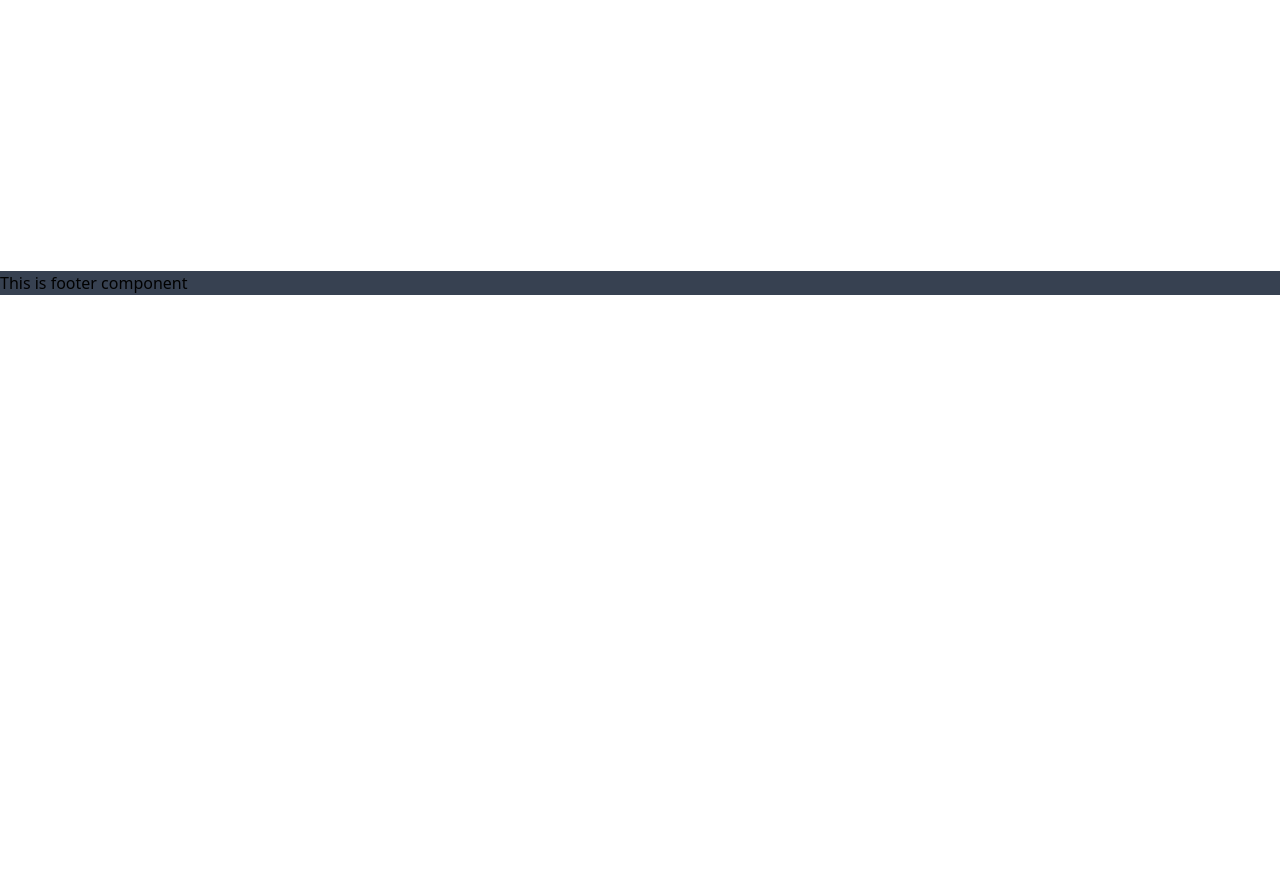
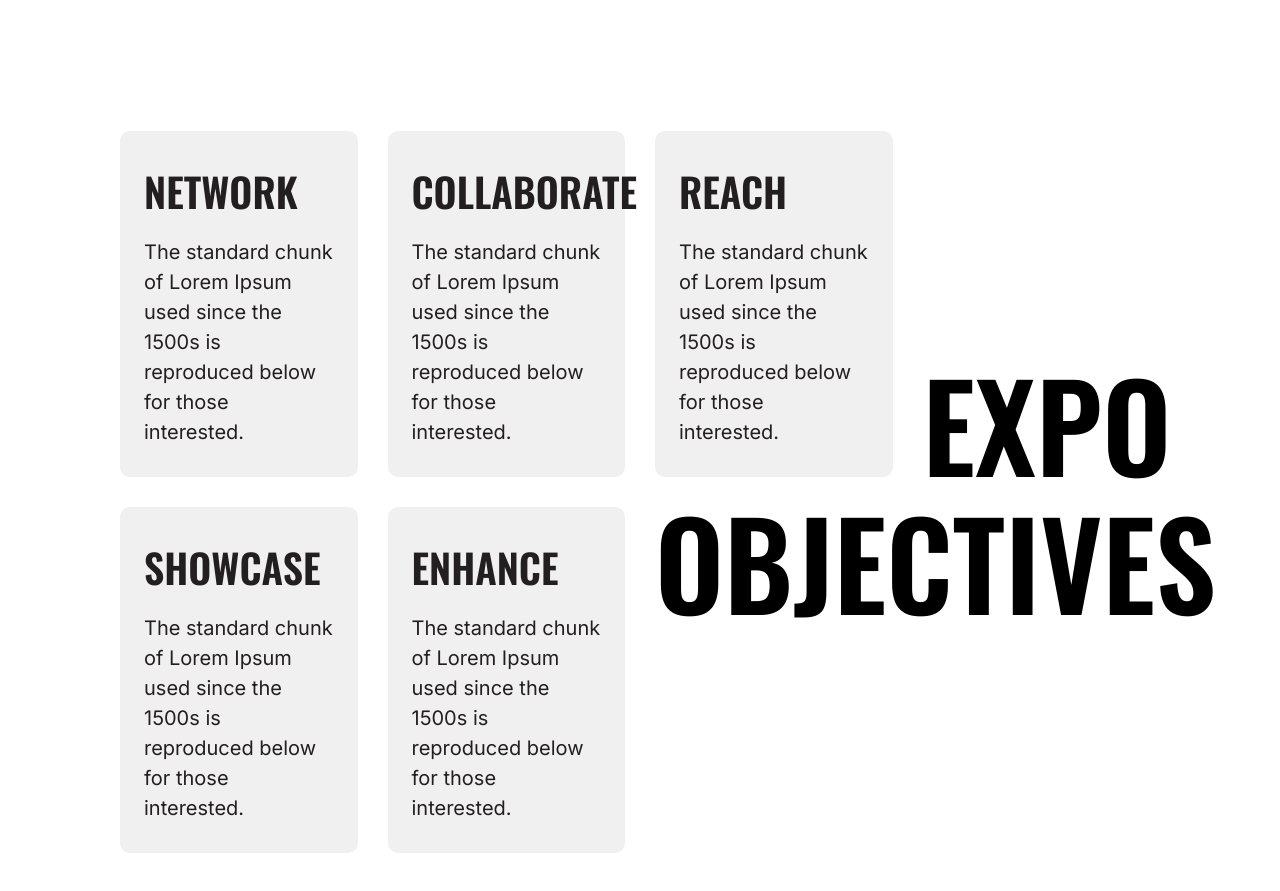
Before and after one commit to mamun-prodhan/bangladesh-aparel-expo, a React (Vite) app: page / in a window 1280 px wide. Shown: the part 2900-3791 px from the top of the page. Before the commit the page ends 3195 px from the top, so only its background shows below. Built offline with nearby package versions, Linux system fonts and the light colour scheme.

Commit message:
expo objectives completed

```diff
--- /dev/null
+++ b/src/Pages/Home/ExpoObjectives/ExpoObjectives.jsx
@@ -0,0 +1,56 @@
+const ExpoObjectives = () => {
+  return (
+    <div>
+      <h2 className="mb-[30px] lg:hidden text-[36px] md:text-[85px] lg:text-[120px] font-oswald font-semibold uppercase leading-[50px] md:leading-[100px] lg:leading-[156px] text-[#231F20] max-w-[220px] md:max-w-[467px]">
+        Expo Objectives
+      </h2>
+      <div className="grid md:grid-cols-2 lg:grid-cols-4 gap-[30px]">
+        <ExpoCard
+          title="Network"
+          details="The standard chunk of Lorem Ipsum used since the 1500s is reproduced below for those interested."
+        />
+        <ExpoCard
+          title="Collaborate"
+          details="The standard chunk of Lorem Ipsum used since the 1500s is reproduced below for those interested."
+        />
+        <ExpoCard
+          title="REACH"
+          details="The standard chunk of Lorem Ipsum used since the 1500s is reproduced below for those interested."
+        />
+        <div className="hidden lg:flex items-end">
+          <h2 className="text-[120px] font-semibold font-oswald uppercase text-right -mb-9">
+            Expo
+          </h2>
+        </div>
+        <ExpoCard
+          title="Showcase"
+          details="The standard chunk of Lorem Ipsum used since the 1500s is reproduced below for those interested."
+        />
+        <ExpoCard
+          title="ENHANCE"
+          details="The standard chunk of Lorem Ipsum used since the 1500s is reproduced below for those interested."
+        />
+        <div className="hidden lg:flex items-start col-span-2">
+          <h2 className="text-[120px] font-semibold font-oswald uppercase text-right -mt-9">
+            Objectives
+          </h2>
+        </div>
+      </div>
+    </div>
+  );
+};
+
+export default ExpoObjectives;
+
+const ExpoCard = ({ title, details }) => {
+  return (
+    <div className="px-[16px] md:px-[24px] py-[20px] md:py-[30px] bg-[#F0F0F0] rounded-[10px]">
+      <h2 className="text-[24px] md:text-[40px] font-oswald font-semibold text-[#231F20] uppercase">
+        {title}
+      </h2>
+      <p className="text-[12px] md:text-[20px] mt-[12px] md:mt-[16px] font-inter text-[#231F20] max-w-[230px]">
+        {details}
+      </p>
+    </div>
+  );
+};
--- a/src/Pages/Home/Home/Home.jsx
+++ b/src/Pages/Home/Home/Home.jsx
@@ -1,5 +1,6 @@
 import AboutTheExpo from "../AboutTheExpo/AboutTheExpo";
 import Banner from "../Banner/Banner";
+import ExpoObjectives from "../ExpoObjectives/ExpoObjectives";
 import InspiringExperience from "../InspiringExperience/InspiringExperience";
 
 const Home = () => {
@@ -8,6 +9,7 @@ const Home = () => {
       <Banner />
       <InspiringExperience />
       <AboutTheExpo />
+      <ExpoObjectives />
     </div>
   );
 };
```
